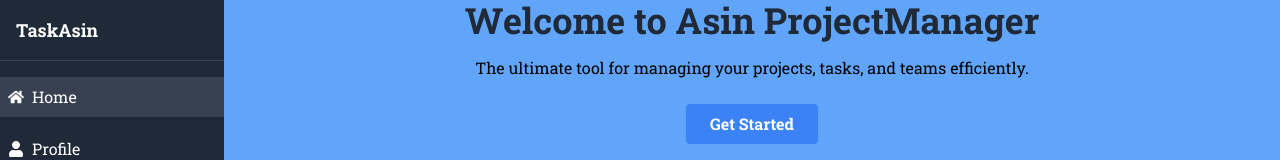
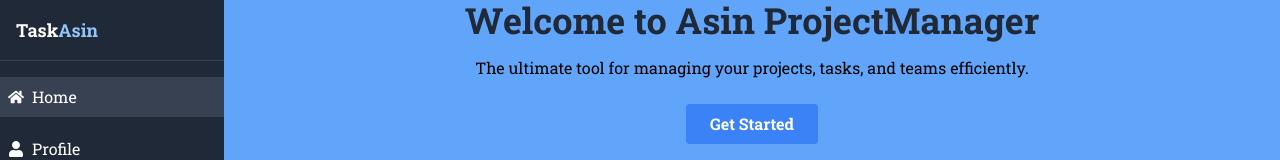
Before and after one commit to Asin-Junior-Honore/CODSOFT_Projectmanagement_tool_webapp, a React (Vite) app in the folder client/: page / in a window 1280 px wide. Shown: the top 160 px of the page. Built offline with nearby package versions, Linux system fonts and the light colour scheme.

Commit message:
modified header text

```diff
--- a/client/src/App.tsx
+++ b/client/src/App.tsx
@@ -20,7 +20,7 @@ const App: React.FC = () => {
       <div className="flex h-screen">
         <div className='absolute lg:hidden bg-gray-900 top-0 w-full py-[7px] pr-5 text-end'>
           <Link to={'/'}>
-            <h2 className='text-2xl text-white'>TaskAsin</h2>
+            <h2 className='text-2xl text-white'>Task<span className='text-blue-300'>Asin</span></h2>
           </Link>
         </div>
         <section>
--- a/client/src/components/Navbar.tsx
+++ b/client/src/components/Navbar.tsx
@@ -43,7 +43,7 @@ const Navbar: React.FC = () => {
             });
 
             removeCookie('UserToken');
-            toast.success('Logod out successsfully successful!', { autoClose: 2000 });
+            toast.success('Logged out successsfully!', { autoClose: 2000 });
             setIsAuthenticated(false);
             setTimeout(() => {
                 navigate('/login');
@@ -77,7 +77,7 @@ const Navbar: React.FC = () => {
             >
                 <div className="flex items-center justify-between p-4 border-b border-gray-700">
                     <Link to="/">
-                        <span className="text-lg font-bold">{isOpen ? 'TaskAsin' : 'TA'}</span>
+                        <span className="text-lg font-bold">{isOpen ? <p>Task<span className='text-blue-300'>Asin</span> </p> : 'TA'}</span>
                     </Link>
                     <button onClick={toggleSidebar} className="p-1 rounded-sm sm:hidden bg-blue-400"> {/* Only show button on mobile */}
                         <IoClose className='text-3xl text-black' />
```
